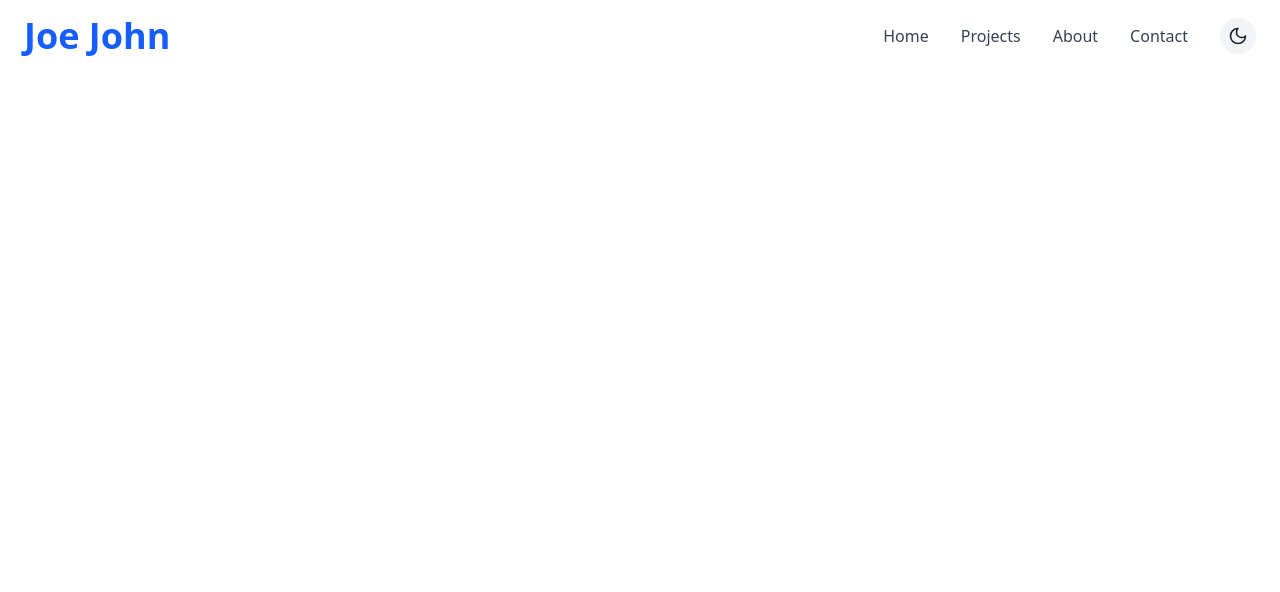
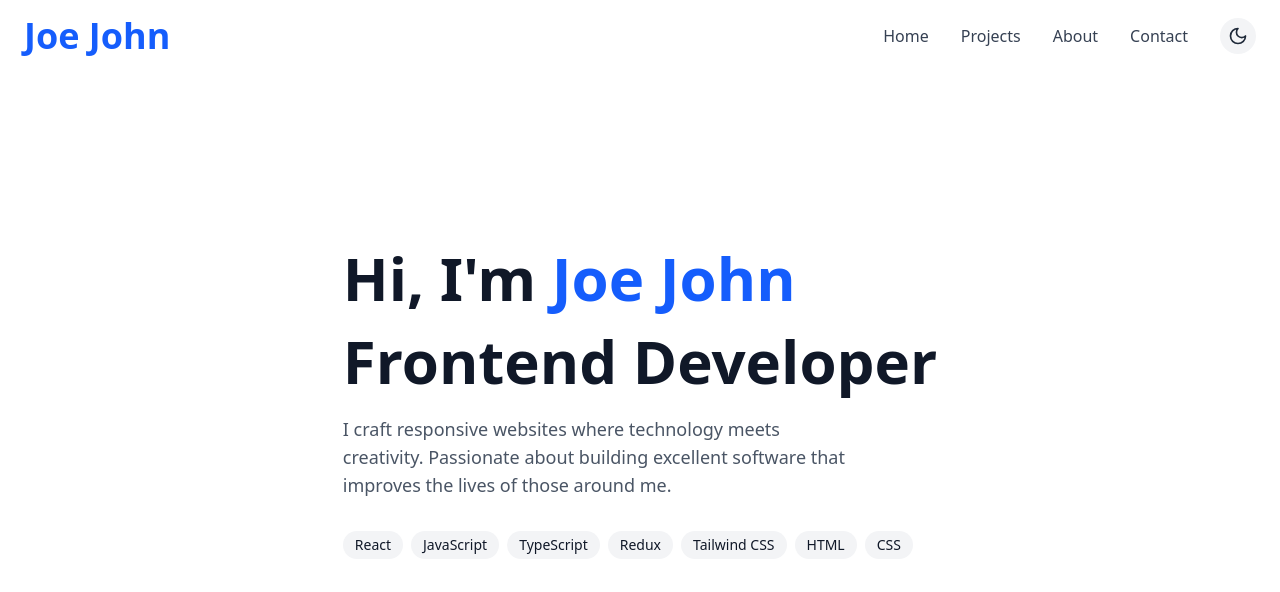
Before and after one commit to joejohn98/my-portfolio, a React (Vite) app: page / in a window 1280 px wide. Shown: the top 592 px of the page. Built offline with nearby package versions, Linux system fonts and the light colour scheme.

Commit message:
Add Hero section component to enhance homepage content

```diff
--- a/src/App.tsx
+++ b/src/App.tsx
@@ -1,12 +1,15 @@
 import Header from "./components/Header";
 import { ThemeProvider } from "./context/ThemeContext";
+import Hero from "./sections/Hero";
 
 function App() {
   return (
     <ThemeProvider>
       <div className="min-h-screen bg-white dark:bg-[#020817] text-gray-900 dark:text-white transition-colors duration-300">
         <Header />
-        <main></main>
+        <main>
+          <Hero />
+        </main>
       </div>
     </ThemeProvider>
   );
--- /dev/null
+++ b/src/sections/Hero.tsx
@@ -0,0 +1,41 @@
+import React from 'react'
+
+const Hero:React.FC = () => {
+const skills = ['React', 'JavaScript', 'TypeScript', 'Redux','Tailwind CSS', 'HTML','CSS']
+
+  return (
+     <section id="home" className="min-h-screen flex flex-col justify-center relative py-20 px-6 md:px-12 lg:px-24">
+      <div className="max-w-7xl mx-auto px-4 sm:px-6 lg:px-8">
+        <div className="max-w-3xl">
+        <h1 className="text-4xl md:text-5xl lg:text-6xl font-bold leading-tight text-gray-900 dark:text-white mb-4">
+              Hi, I'm <span className="text-blue-600 dark:text-blue-400">Joe John</span>
+               <span className="block mt-2">Frontend Developer</span>
+             </h1>
+
+             <p className="text-lg text-gray-600 dark:text-gray-300 mb-8 max-w-lg">
+              I craft responsive websites where technology meets creativity.
+            Passionate about building excellent software that improves the lives of those around me.
+             </p>
+
+
+          <div className="flex flex-wrap gap-2 mt-8 ">
+            {skills.map((skill, index) => (
+              <span
+                key={index}
+                className="bg-gray-100 dark:bg-[#27374d] px-3 py-1 rounded-full text-sm font-medium"
+              >
+                {skill}
+              </span>
+            ))}
+          </div>
+
+
+        </div>
+      </div>
+
+
+    </section>
+  )
+}
+
+export default Hero;
```
